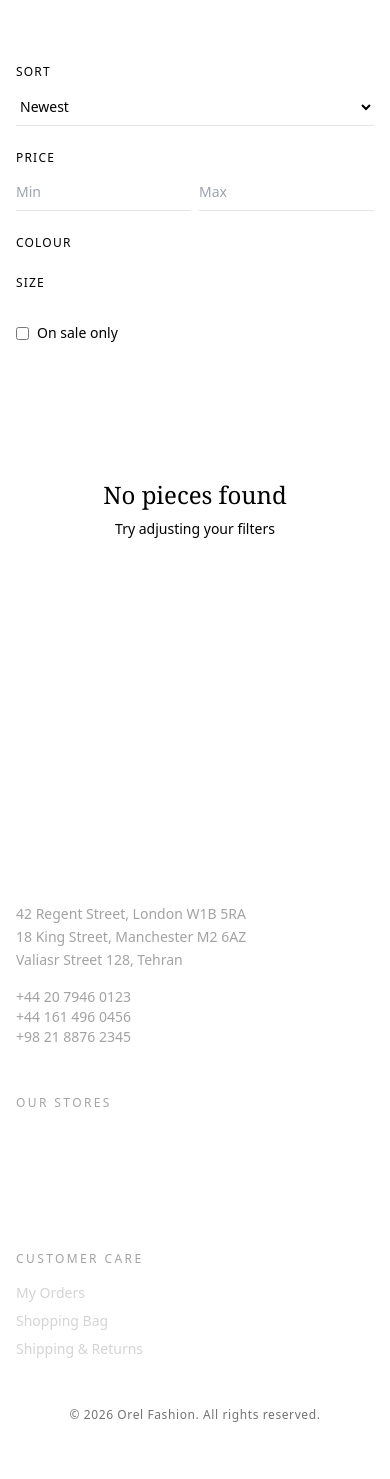
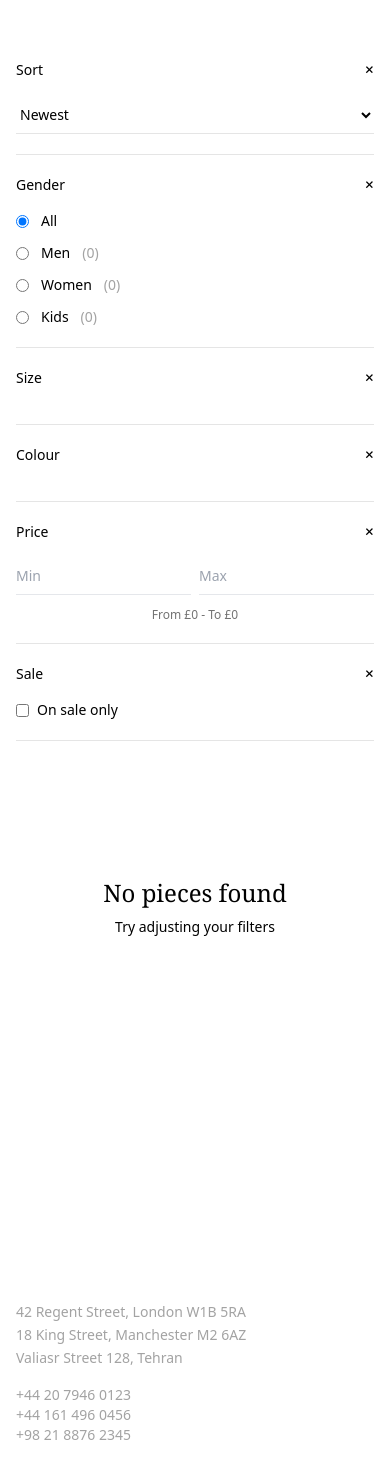
Before and after one commit to Vahidvhd/orel-fashion-ecommerce, a Django app: page /shop/1/ in a window 390 px wide. Shown: the part 164-1643 px from the top of the page. Before the commit the page ends 1586 px from the top, so only its background shows below. Run offline with Django 5.2, Linux system fonts and the light colour scheme; the visitor is signed in with stand-in values (Sample User, id 1); data comes from the database, SQL or seed files in the repository; data that the repository does not hold is empty; parts of the project's set-up code (start-up, migrations or seed data) failed here and were passed over; some libraries are stand-ins or nearby versions.

Commit message:
Fix product filter HTMX updates

```diff
--- a/apps/storefront/views.py
+++ b/apps/storefront/views.py
@@ -5,7 +5,7 @@ from django.contrib import messages
 from django.contrib.auth import login
 from django.contrib.auth.mixins import LoginRequiredMixin
 from django.core.paginator import Paginator
-from django.db.models import Q
+from django.db.models import Count, Max, Min, Q
 from django.http import HttpResponse, JsonResponse
 from django.shortcuts import get_object_or_404, redirect, render
 from django.urls import reverse, reverse_lazy
@@ -13,6 +13,7 @@ from django.views import View
 from django.views.generic import DetailView, FormView, ListView, TemplateView
 from django_ratelimit.decorators import ratelimit
 from django.utils.decorators import method_decorator
+from django.utils import timezone
 
 from apps.accounts.forms import LoginForm, RegistrationForm, VerificationForm
 from apps.accounts.models import User
@@ -134,6 +135,7 @@ class CategoryView(ListView):
             Product.objects.prefetch_related("images", "variants__color", "variants__size"),
             section=section,
             category_slug=params.get("category"),
+            gender=params.get("gender"),
             min_price=min_p,
             max_price=max_p,
             color_slugs=params.getlist("color"),
@@ -142,18 +144,132 @@ class CategoryView(ListView):
             sort=params.get("sort", "newest"),
         )
 
+
     def get_context_data(self, **kwargs):
         ctx = super().get_context_data(**kwargs)
-        ctx["section"] = self.get_section()
-        ctx["section_label"] = self.get_section().title()
-        ctx["colors"] = Color.objects.filter(is_active=True)
-        ctx["sizes"] = Size.objects.filter(is_active=True)
         params = self.request.GET
+        section = self.get_section()
+
+        ctx["section"] = section
+        ctx["section_label"] = section.title()
+
+        base_products = Product.objects.filter(is_active=True)
+
+        if section == "new":
+            base_products = base_products.filter(is_new_arrival=True)
+        elif section == "sale":
+            base_products = base_products.filter(
+                variants__discounts__is_active=True,
+                variants__discounts__starts_at__lte=timezone.now(),
+                variants__discounts__ends_at__gte=timezone.now(),
+            )
+        elif section in ["men", "women", "kids"]:
+            base_products = base_products.filter(
+                Q(gender=section) | Q(category__section=section)
+            )
+
+        base_products = base_products.distinct()
+
+        min_price = params.get("min_price")
+        max_price = params.get("max_price")
+
+        try:
+            min_p = Decimal(min_price) if min_price else None
+        except (InvalidOperation, TypeError):
+            min_p = None
+
+        try:
+            max_p = Decimal(max_price) if max_price else None
+        except (InvalidOperation, TypeError):
+            max_p = None
+
+        selected_gender = params.get("gender", "")
+        selected_colors = params.getlist("color")
+        selected_sizes = params.getlist("size")
+        on_sale = params.get("sale") == "1" or section == "sale"
+
+        def apply_filters(qs, exclude=None):
+            if selected_gender and exclude != "gender":
+                qs = qs.filter(gender=selected_gender)
+
+            if selected_colors and exclude != "color":
+                qs = qs.filter(
+                    variants__color__slug__in=selected_colors,
+                    variants__is_active=True,
+                )
+
+            if selected_sizes and exclude != "size":
+                qs = qs.filter(
+                    variants__size__slug__in=selected_sizes,
+                    variants__is_active=True,
+                )
+
+            if min_p is not None:
+                qs = qs.filter(
+                    variants__price__gte=min_p,
+                    variants__is_active=True,
+                )
+
+            if max_p is not None:
+                qs = qs.filter(
+                    variants__price__lte=max_p,
+                    variants__is_active=True,
+                )
+
+            if on_sale:
+                now = timezone.now()
+                qs = qs.filter(
+                    variants__discounts__is_active=True,
+                    variants__discounts__starts_at__lte=now,
+                    variants__discounts__ends_at__gte=now,
+                )
+
+            return qs.distinct()
+
+        color_base = apply_filters(base_products, exclude="color")
+        size_base = apply_filters(base_products, exclude="size")
+        gender_base = apply_filters(base_products, exclude="gender")
+        fully_filtered_products = apply_filters(base_products)
+
+        colors = list(Color.objects.filter(is_active=True))
+        for color in colors:
+            color.product_count = color_base.filter(
+                variants__color=color,
+                variants__is_active=True,
+            ).distinct().count()
+
+        sizes = list(Size.objects.filter(is_active=True))
+        for size in sizes:
+            size.product_count = size_base.filter(
+                variants__size=size,
+                variants__is_active=True,
+            ).distinct().count()
+
+        ctx["colors"] = colors
+        ctx["sizes"] = sizes
+
+        ctx["gender_counts"] = {
+            "men": gender_base.filter(gender="men").distinct().count(),
+            "women": gender_base.filter(gender="women").distinct().count(),
+            "kids": gender_base.filter(gender="kids").distinct().count(),
+        }
+
+        price_range = ProductVariant.objects.filter(
+            is_active=True,
+            product__in=fully_filtered_products,
+        ).aggregate(
+            min_price=Min("price"),
+            max_price=Max("price"),
+        )
+
+        ctx["price_min"] = price_range["min_price"] or 0
+        ctx["price_max"] = price_range["max_price"] or 0
+        ctx["selected_gender"] = selected_gender
         ctx["filters"] = params
-        ctx["selected_colors"] = params.getlist("color")
-        ctx["selected_sizes"] = params.getlist("size")
+        ctx["selected_colors"] = selected_colors
+        ctx["selected_sizes"] = selected_sizes
+
         return ctx
-
 
 class ProductGridPartialView(CategoryView):
     """HTMX partial for dynamic filter updates."""
--- a/static/css/main.css
+++ b/static/css/main.css
@@ -88,3 +88,16 @@ input:focus-visible {
 html {
   scroll-behavior: smooth;
 }
+
+
+.filter-summary::-webkit-details-marker {
+  display: none;
+}
+
+.filter-icon {
+  transition: transform 0.2s ease;
+}
+
+details[open] .filter-icon {
+  transform: rotate(45deg);
+}
--- a/templates/storefront/category.html
+++ b/templates/storefront/category.html
@@ -6,67 +6,13 @@
   <div class="max-w-7xl mx-auto px-4 sm:px-6 lg:px-8">
     <header class="mb-10">
       <h1 class="font-serif text-4xl capitalize">{{ section_label }}</h1>
-      <p class="mt-2 text-brand-muted text-sm">{{ page_obj.paginator.count|default:products|length }} styles</p>
+      <p class="mt-2 text-brand-muted text-sm">
+        {{ page_obj.paginator.count|default:products|length }} styles
+      </p>
     </header>
-    <div class="flex flex-col lg:flex-row gap-10">
-      <aside class="lg:w-56 shrink-0">
-        <form id="filter-form" method="get"
-            hx-get="{% url 'storefront:product_grid_partial' %}"
-            hx-target="#product-grid"
-            hx-trigger="change delay:500ms, keyup changed delay:800ms"
-            hx-include="#filter-form"
-            hx-push-url="false"
-            class="space-y-6 text-sm">
-          <input type="hidden" name="section" value="{{ section }}">
-          <div>
-            <label class="text-xs tracking-widest uppercase text-brand-muted block mb-2">Sort</label>
-            <select name="sort" class="w-full border-b border-neutral-200 py-2 bg-transparent">
-              <option value="newest" {% if filters.sort == "newest" or not filters.sort %}selected{% endif %}>Newest</option>
-              <option value="price_asc" {% if filters.sort == "price_asc" %}selected{% endif %}>Price: Low to High</option>
-              <option value="price_desc" {% if filters.sort == "price_desc" %}selected{% endif %}>Price: High to Low</option>
-            </select>
-          </div>
-          <div>
-            <label class="text-xs tracking-widest uppercase text-brand-muted block mb-2">Price</label>
-            <div class="flex gap-2">
-              <input type="number" name="min_price" placeholder="Min" value="{{ filters.min_price }}" class="w-full border-b py-2">
-              <input type="number" name="max_price" placeholder="Max" value="{{ filters.max_price }}" class="w-full border-b py-2">
-            </div>
-          </div>
-          <div>
-            <span class="text-xs tracking-widest uppercase text-brand-muted block mb-2">Colour</span>
-            <div class="space-y-2">
-              {% for color in colors %}
-              <label class="flex items-center gap-2 cursor-pointer">
-                <input type="checkbox" name="color" value="{{ color.slug }}" {% if color.slug in selected_colors %}checked{% endif %}>
-                <span class="w-4 h-4 rounded-full border" style="background: {{ color.hex_code }}"></span>
-                {{ color.name }}
-              </label>
-              {% endfor %}
-            </div>
-          </div>
-          <div>
-            <span class="text-xs tracking-widest uppercase text-brand-muted block mb-2">Size</span>
-            <div class="flex flex-wrap gap-2">
-              {% for size in sizes %}
-              <label class="cursor-pointer">
-                <input type="checkbox" name="size" value="{{ size.slug }}" class="peer sr-only" {% if size.slug in selected_sizes %}checked{% endif %}>
-                <span class="inline-block px-3 py-1 border text-xs peer-checked:bg-brand peer-checked:text-white">{{ size.name }}</span>
-              </label>
-              {% endfor %}
-            </div>
-          </div>
-          <label class="flex items-center gap-2">
-            <input type="checkbox" name="sale" value="1" {% if filters.sale %}checked{% endif %}>
-            On sale only
-          </label>
-        </form>
-      </aside>
-      <div class="flex-1">
-        <div id="product-grid">
-          {% include "storefront/partials/product_grid.html" %}
-        </div>
-      </div>
+
+    <div id="category-content">
+      {% include "storefront/partials/category_content.html" %}
     </div>
   </div>
 </div>
--- /dev/null
+++ b/templates/storefront/partials/category_content.html
@@ -0,0 +1,130 @@
+<div class="flex flex-col lg:flex-row gap-10">
+  <aside class="lg:w-64 shrink-0">
+    <form id="filter-form"
+      method="get"
+      hx-get="{% url 'storefront:product_grid_partial' %}"
+      hx-target="#product-grid"
+      hx-trigger="change delay:500ms, keyup changed delay:800ms"
+      hx-include="#filter-form"
+      hx-push-url="false"
+      hx-swap="innerHTML show:none settle:0ms focus-scroll:false"
+      class="text-sm">
+
+      <input type="hidden" name="section" value="{{ section }}">
+
+      <details open class="filter-panel border-b border-neutral-200 py-5">
+        <summary class="filter-summary flex justify-between cursor-pointer font-medium list-none">
+          Sort <span class="filter-icon text-lg leading-none">+</span>
+        </summary>
+
+        <select name="sort" class="mt-4 w-full border-b border-neutral-200 py-2 bg-transparent outline-none">
+          <option value="newest" {% if filters.sort == "newest" or not filters.sort %}selected{% endif %}>Newest</option>
+          <option value="price_asc" {% if filters.sort == "price_asc" %}selected{% endif %}>Price: Low to High</option>
+          <option value="price_desc" {% if filters.sort == "price_desc" %}selected{% endif %}>Price: High to Low</option>
+        </select>
+      </details>
+
+      <details open class="filter-panel border-b border-neutral-200 py-5">
+        <summary class="filter-summary flex justify-between cursor-pointer font-medium list-none">
+          Gender <span class="filter-icon text-lg leading-none">+</span>
+        </summary>
+
+        <div class="mt-4 space-y-3">
+          <label class="flex items-center gap-3 cursor-pointer">
+            <input type="radio" name="gender" value="" {% if not selected_gender %}checked{% endif %}>
+            <span>All</span>
+          </label>
+
+          <label class="flex items-center gap-3 cursor-pointer">
+            <input type="radio" name="gender" value="men" {% if selected_gender == "men" %}checked{% endif %}>
+            <span>Men</span>
+            <span class="text-neutral-400">({{ gender_counts.men }})</span>
+          </label>
+
+          <label class="flex items-center gap-3 cursor-pointer">
+            <input type="radio" name="gender" value="women" {% if selected_gender == "women" %}checked{% endif %}>
+            <span>Women</span>
+            <span class="text-neutral-400">({{ gender_counts.women }})</span>
+          </label>
+
+          <label class="flex items-center gap-3 cursor-pointer">
+            <input type="radio" name="gender" value="kids" {% if selected_gender == "kids" %}checked{% endif %}>
+            <span>Kids</span>
+            <span class="text-neutral-400">({{ gender_counts.kids }})</span>
+          </label>
+        </div>
+      </details>
+
+      <details open class="filter-panel border-b border-neutral-200 py-5">
+        <summary class="filter-summary flex justify-between cursor-pointer font-medium list-none">
+          Size <span class="filter-icon text-lg leading-none">+</span>
+        </summary>
+
+        <div class="mt-4 space-y-2">
+          {% for size in sizes %}
+            <label class="flex items-center gap-2 cursor-pointer">
+              <input type="checkbox" name="size" value="{{ size.slug }}" {% if size.slug in selected_sizes %}checked{% endif %}>
+              <span class="w-2 h-2 rounded-full bg-neutral-300"></span>
+              <span>{{ size.name }}</span>
+              <span class="text-neutral-400">({{ size.product_count }})</span>
+            </label>
+          {% endfor %}
+        </div>
+      </details>
+
+      <details open class="filter-panel border-b border-neutral-200 py-5">
+        <summary class="filter-summary flex justify-between cursor-pointer font-medium list-none">
+          Colour <span class="filter-icon text-lg leading-none">+</span>
+        </summary>
+
+        <div class="mt-4 grid grid-cols-3 gap-4">
+          {% for color in colors %}
+            <label class="text-center cursor-pointer">
+              <input type="checkbox" name="color" value="{{ color.slug }}" class="hidden peer" {% if color.slug in selected_colors %}checked{% endif %}>
+
+              <span class="mx-auto block w-8 h-8 rounded-full border border-neutral-300 peer-checked:ring-2 peer-checked:ring-black"
+                    style="background: {{ color.hex_code }}"></span>
+
+              <span class="block text-xs mt-1">{{ color.name }}</span>
+              <span class="block text-xs text-neutral-400">({{ color.product_count }})</span>
+            </label>
+          {% endfor %}
+        </div>
+      </details>
+
+      <details open class="filter-panel border-b border-neutral-200 py-5">
+        <summary class="filter-summary flex justify-between cursor-pointer font-medium list-none">
+          Price <span class="filter-icon text-lg leading-none">+</span>
+        </summary>
+
+        <div class="mt-4">
+          <div class="flex gap-2">
+            <input type="number" name="min_price" placeholder="Min" value="{{ filters.min_price }}" class="w-full border-b py-2 outline-none">
+            <input type="number" name="max_price" placeholder="Max" value="{{ filters.max_price }}" class="w-full border-b py-2 outline-none">
+          </div>
+
+          <p class="text-xs text-center text-neutral-500 mt-3">
+            From £{{ price_min }} - To £{{ price_max }}
+          </p>
+        </div>
+      </details>
+
+      <details open class="filter-panel border-b border-neutral-200 py-5">
+        <summary class="filter-summary flex justify-between cursor-pointer font-medium list-none">
+          Sale <span class="filter-icon text-lg leading-none">+</span>
+        </summary>
+
+        <label class="flex items-center gap-2 mt-4 cursor-pointer">
+          <input type="checkbox" name="sale" value="1" {% if filters.sale %}checked{% endif %}>
+          On sale only
+        </label>
+      </details>
+    </form>
+  </aside>
+
+  <div class="flex-1">
+    <div id="product-grid">
+      {% include "storefront/partials/product_grid.html" %}
+    </div>
+  </div>
+</div>
```
Also changed, not shown: apps/catalog/filters.py (+60 -17 lines), apps/catalog/models.py (+7 -4 lines).
